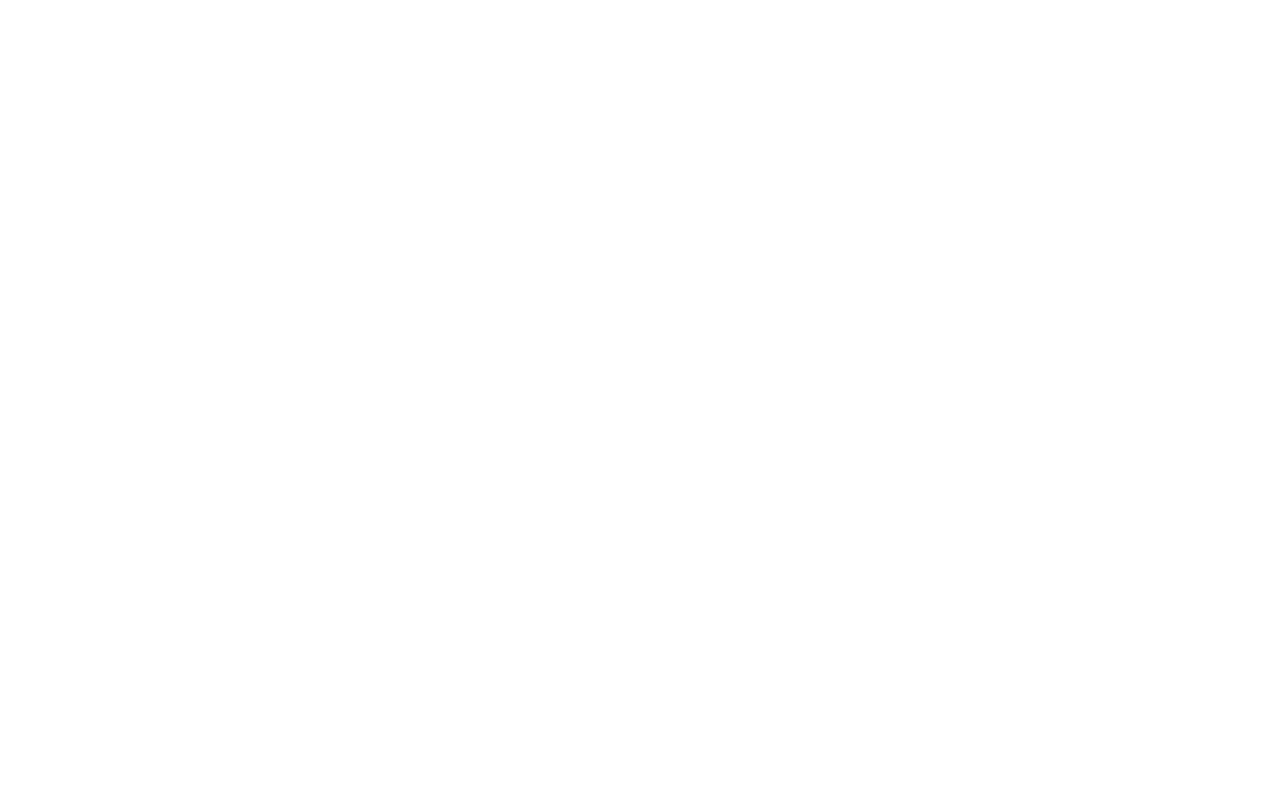
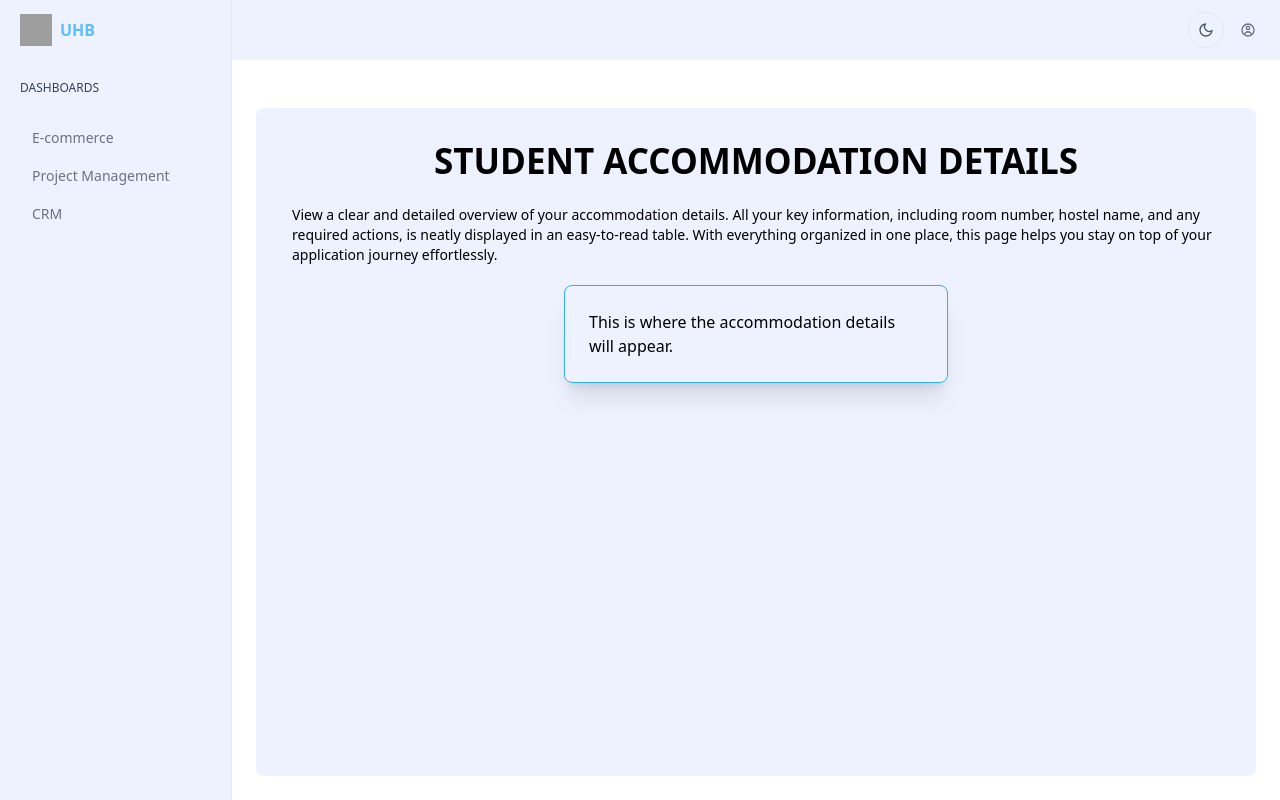
Before and after one commit to EvansMungai/UHBUI, an Angular app: page /uhb/student/accommodation-details in a window 1280 px wide. Before the commit this address led to /. Built offline with nearby package versions, Linux system fonts and the light colour scheme; grey boxes are pictures that could not be loaded.

Commit message:
feat(student): create accommodation details page.

```diff
--- a/src/app/app.routes.ts
+++ b/src/app/app.routes.ts
@@ -12,8 +12,8 @@ export const routes: Routes = [
                 path: 'student', component: WebPart, children: [
                     { path: '', loadComponent: () => import('./shared/features/student/student-dashboard/student-dashboard').then(m => m.StudentDashboard) },
                     { path: 'booking', loadComponent: () => import('./shared/features/student/booking/booking').then(m => m.Booking) },
-                    { path: 'application-details', loadComponent: () => import('./shared/features/student/application-details/application-details').then(m => m.ApplicationDetails) }
-                ]
+                    { path: 'application-details', loadComponent: () => import('./shared/features/student/application-details/application-details').then(m => m.ApplicationDetails) },
+                    { path: 'accommodation-details', loadComponent: () => import('./shared/features/student/accommodation-details/accommodation-details').then(m => m.AccommodationDetails) },                ]
             }
         ]
     },
--- /dev/null
+++ b/src/app/shared/features/student/accommodation-details/accommodation-details.html
@@ -0,0 +1,10 @@
+<h1 class="text-2xl md:text-[35px] dark:text-white font-bold sm:text-center">STUDENT ACCOMMODATION DETAILS</h1>
+<p class="my-3 md:my-5 text-sm dark:text-white">
+    View a clear and detailed overview of your accommodation details. All your key information, including room number,
+    hostel name, and any required actions, is
+    neatly displayed in an easy-to-read table. With everything organized in one place, this page helps you stay on top
+    of your application journey effortlessly.
+</p>
+<app-card [cardStyles]="'border border-accent dark:text-white rounded-lg shadow-xl'">
+    This is where the accommodation details will appear.
+</app-card>
```
Also changed, not shown: src/app/shared/features/student/accommodation-details/accommodation-details.ts (added, +11 -0 lines), src/app/shared/features/student/accommodation-details/accommodation-details.css (added), 1 other file (tests, documents, lock files or other folders).
